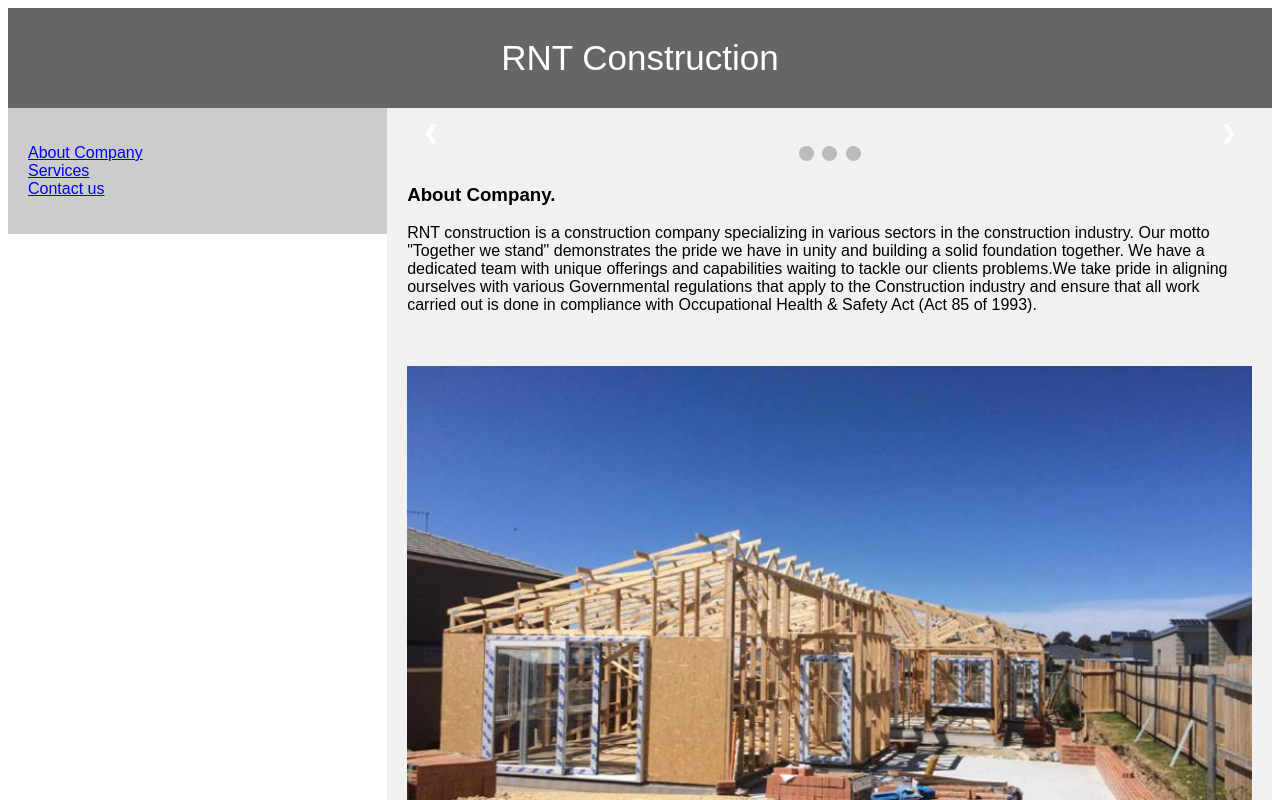
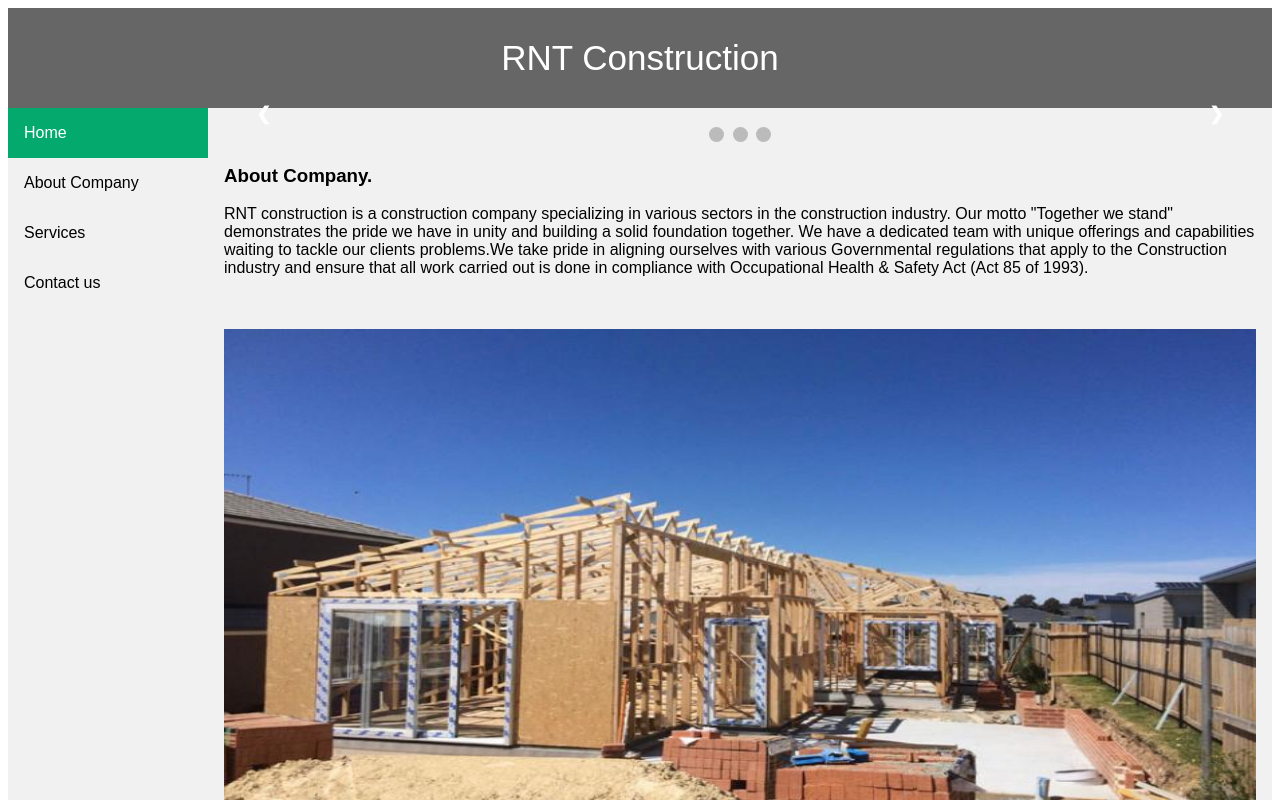
Before and after one commit to KitsoSenwedi/RNT-construction-part-2, a plain HTML site: page index.html in a window 1280 px wide. Shown: the top 800 px of the page. Drawn offline with Linux system fonts and the light colour scheme.

Commit message:
css modified

```diff
--- a/index.html
+++ b/index.html
@@ -9,11 +9,12 @@
     <title>RNT Construction</title>
 </head>
 <body>
-    <header>RNT Construction</header>
+    <header id="home">RNT Construction</header>
     <section>
 
             <nav >
                 <ul>
+                    <li><a class="active" href="#home">Home</a></li>
                     <li><a href="#about" >About Company</a></li>
                     <li><a href="#service" >Services</a></li>
                     <li><a href="#contact" >Contact us</a></li>
--- a/style.css
+++ b/style.css
@@ -16,22 +16,46 @@ header {
 
 
 nav {
-float: left;
-width: 30%;
-background: #ccc;
-padding: 20px;
+  margin: 0;
+  padding: 0;
+  width: 200px;
+  background-color: #f1f1f1;
+  position: fixed;
+  height: 100%;
+  overflow: auto;
+}
+
+/* Sidebar links */
+nav a {
+  display: block;
+  color: black;
+  padding: 16px;
+  text-decoration: none;
+}
+
+/* Active/current link */
+nav a.active {
+  background-color: #04AA6D;
+  color: white;
+}
+
+/* Links on mouse-over */
+nav a:hover:not(.active) {
+  background-color: #555;
+  color: white;
 }
 
 nav ul {
   list-style-type: none;
   padding: 0;
+  margin: 0;
 }
 
 article {
-  float: left;
-  padding: 20px;
-  width: 70%;
   background-color: #f1f1f1;
+  margin-left: 200px;
+  padding: 1px 16px;
+  height: 1000px;
 }
 
 section {
@@ -47,10 +71,21 @@ footer {
   color: white;
 }
 
-@media (max-width: 600px) {
-  nav, article {
+@media screen and (max-width: 700px) {
+  nav , article{
     width: 100%;
     height: auto;
+    position: relative;
+  }
+  nav a {float: left;}
+
+}
+
+/* On screens that are less than 400px, display the bar vertically, instead of horizontally */
+@media screen and (max-width: 400px) {
+  .nav a {
+    text-align: center;
+    float: none;
   }
 }
 
```
